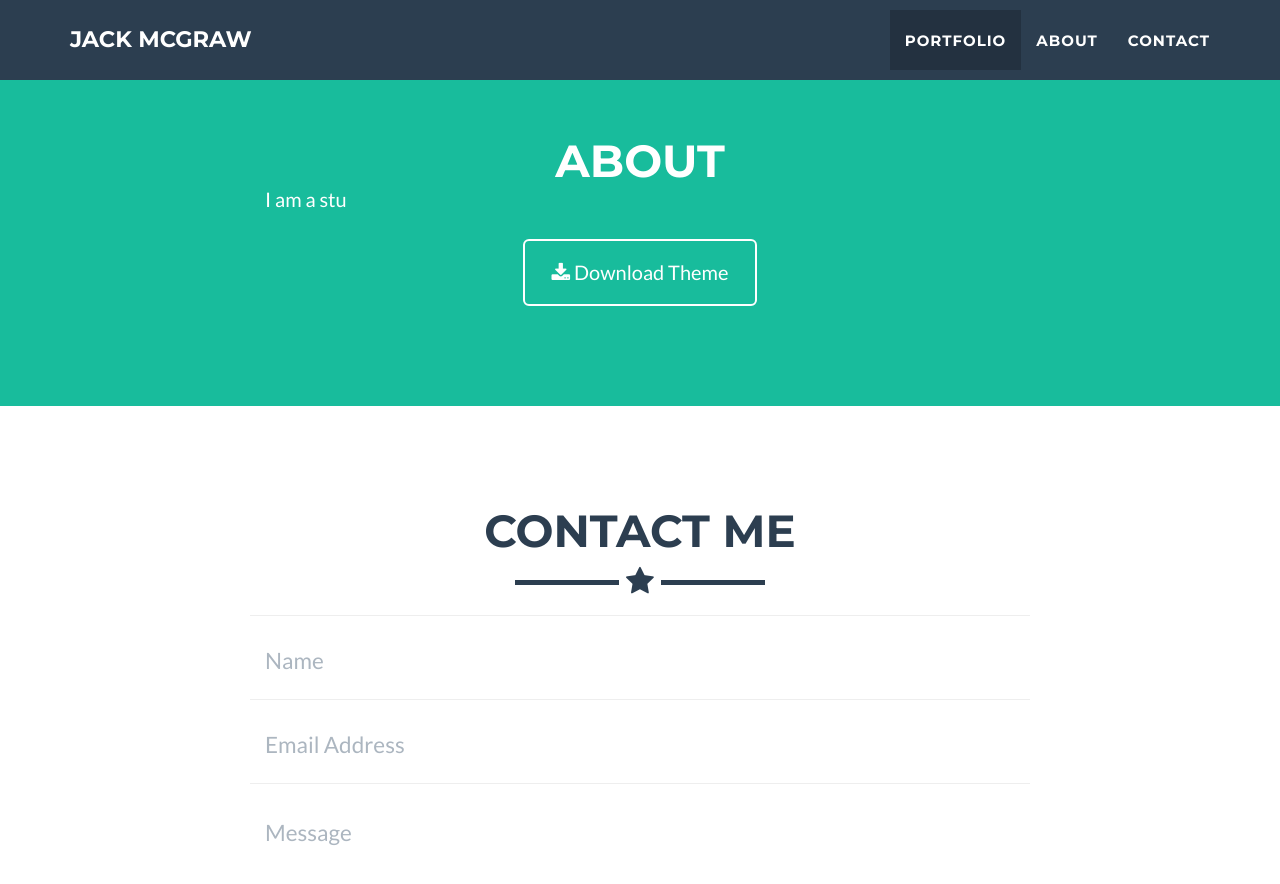
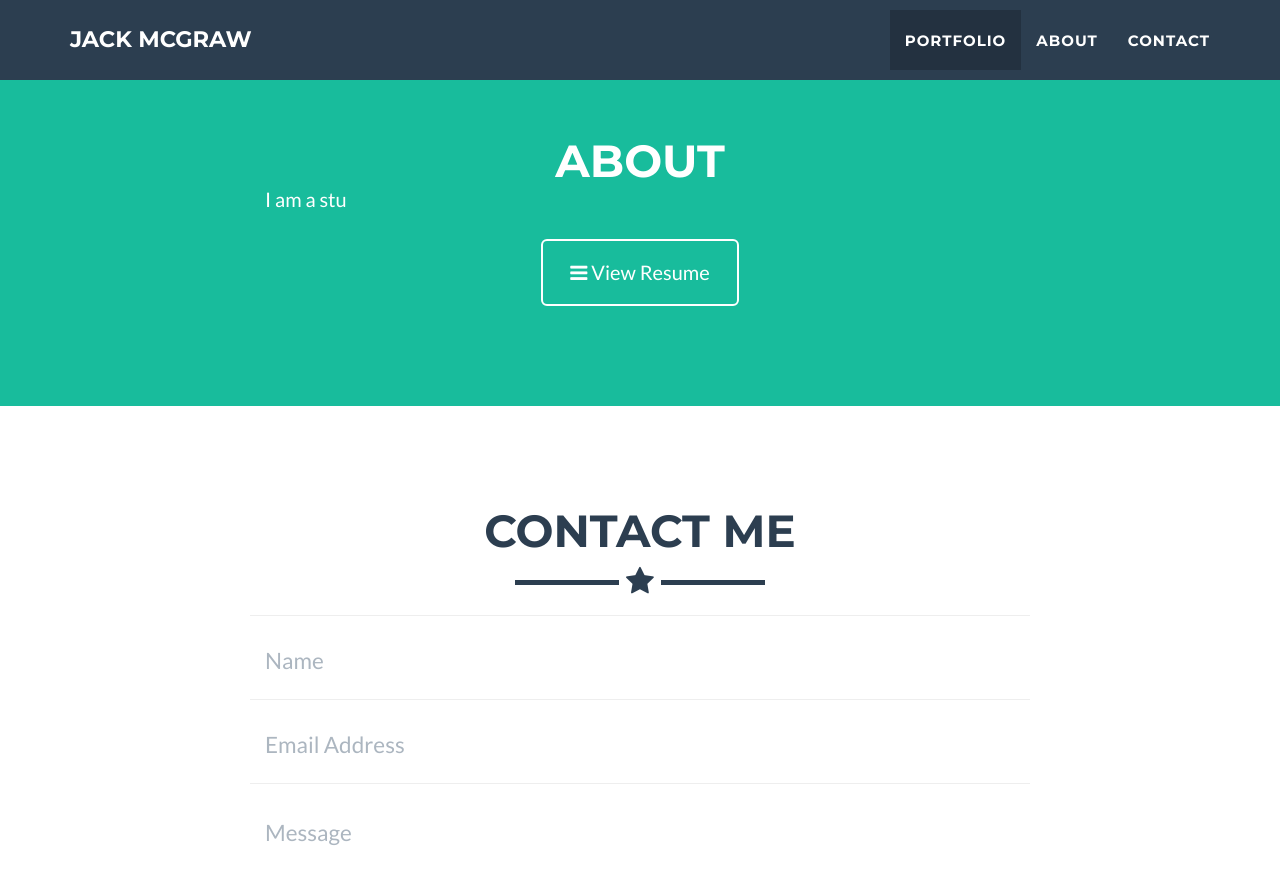
Before and after one commit to jackmcgraw/site, a Jekyll site: the page built from index.html, in a window 1280 px wide and 900 px high, scrolled down 1629 px. Shown: the top 884 px of the window. Built offline with Jekyll 4.4.1, drawn with Linux system fonts in a browser that asks for light colours.

Commit message:
edit about

```diff
--- a/_includes/about.html
+++ b/_includes/about.html
@@ -16,7 +16,7 @@
                 </div>
                 <div class="col-lg-8 col-lg-offset-2 text-center">
                     <a href="#" class="btn btn-lg btn-outline">
-                        <i class="fa fa-download"></i> Download Theme
+                      <i class="fa fa-bars"></i> View Resume
                     </a>
                 </div>
             </div>
```
